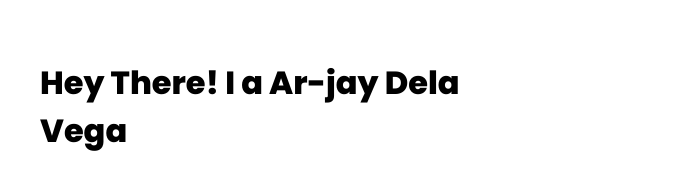
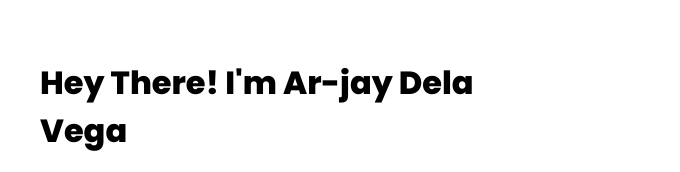
Before and after one commit to uxadvga/uuxadvga.github.io, a plain HTML site: page index.html in a window 1280 px wide. Shown: the part 1016-1188 px from the top of the page, 600-1280 px from the left. Drawn offline with nearby package versions, Linux system fonts and the light colour scheme.

Commit message:
Add files via upload

```diff
--- a/index.html
+++ b/index.html
@@ -56,7 +56,7 @@
                 </div>
             </div>
             <div class="column col-right reveal">
-                <h2 class="content-title" data-aos="fade-left" data-aos-duration="1000" data-aos-delay="200">Hey There! I a Ar-jay Dela Vega </h2>
+                <h2 class="content-title" data-aos="fade-left" data-aos-duration="1000" data-aos-delay="200">Hey There! I'm Ar-jay Dela Vega </h2>
                 <p class="paragraph-text" data-aos="flip-up" data-aos-duration="1000" data-aos-delay="400">Grade: 11<br>
                 Strand: ICT<br>Section: A<br> School: Cavite Community Academy Inc<br><br>my dream is to be good at coding, programming, even if it's hard, I'll try to reach the goal.</p>
                 <a href="#" class="btn" data-aos="zoom-out-left" data-aos-duration="1000" data-aos-delay="600">Thank You</a>
```
